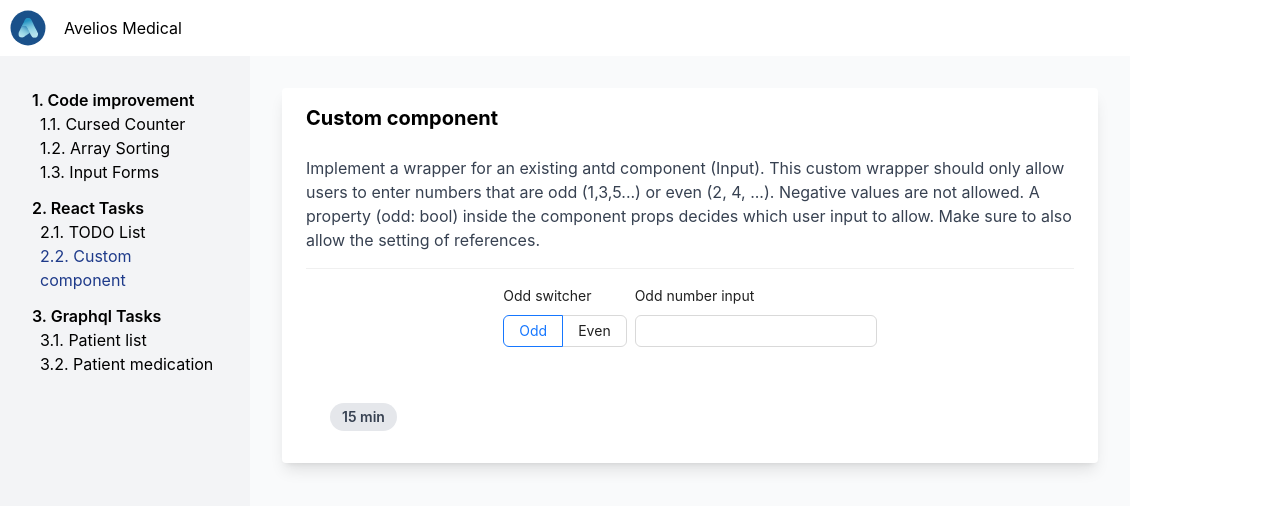
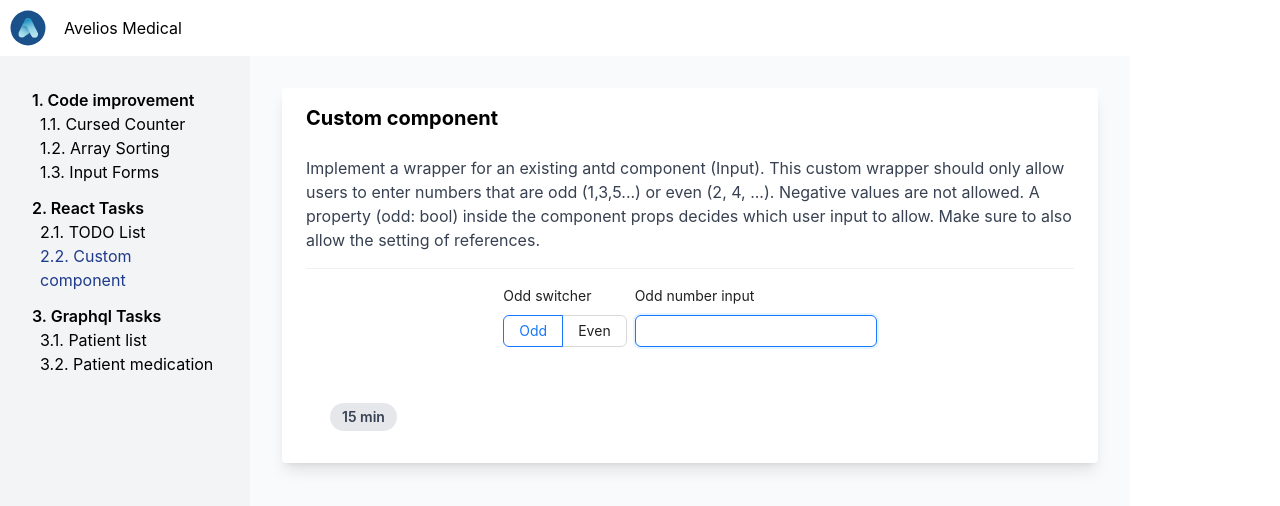
Before and after one commit to DenisVolhonsky/Frontend-Coding-Challenge, a React (Create React App) app in the folder frontend/: page /custom-component in a window 1280 px wide. Shown: the top 506 px of the page. Built offline with nearby package versions, Linux system fonts and the light colour scheme.

Commit message:
Fix Custom component

```diff
--- a/frontend/src/pages/tasks/react-tasks/CustomComponent.tsx
+++ b/frontend/src/pages/tasks/react-tasks/CustomComponent.tsx
@@ -1,23 +1,75 @@
-import React, { FC, useEffect, useState } from "react";
+import React, { FC, useEffect, useState, useRef, forwardRef, useImperativeHandle } from "react";
 import { Task } from "@/index";
 import { Form, Input, notification, Radio } from "antd";
+import type { InputRef } from 'antd';
 import { TaskWrapper } from "@/components/TaskWrapper";
 
 /** Editable Code START **/
 
 /**
- * The `OddEvenNumberInput` is a wrapper for the antd component `[Input](https://ant.design/components/input)` that only allows to enter
- * either odd or even number.
- * The property `odd` indicates the allowed characters.
+ * The `OddEvenNumberInput` is a wrapper for the antd component `[Input](https://ant.design/components/input)` that only allows the user to enter
+ * either odd or even numbers.
+ * The property `odd` indicates the allowed numbers.
  * Negative values are not allowed.
- *
- * Please document your changes.
+ * A ref can be passed to the input field to allow focusing or other actions.
  */
-interface OddNumberInputProps {
+interface OddEvenNumberInputProps {
   odd: boolean;
+  value?: string;
+  onChange?: (e: React.ChangeEvent<HTMLInputElement>) => void;
 }
 
-const OddEvenNumberInput: FC<OddNumberInputProps> = () => <Input />;
+// I used forwardRef to pass a ref from parent to child component to allow the parent to directly interact with the child's DOM node or component instance.
+const OddEvenNumberInput = forwardRef<InputRef, OddEvenNumberInputProps>(({ odd, value, onChange }, ref) => {
+  const inputRef = useRef<InputRef>(null);
+  const [lastError, setLastError] = useState<string | null>(null);
+
+  // Allows the parent component to control the input's focus, blur, selection range, etc.
+  useImperativeHandle(ref, () => ({
+    focus: () => {
+      inputRef.current?.focus();
+    },
+    // we need this default methods only to avoid ts error related with interface InputRef
+    blur: () => {
+      inputRef.current?.blur();
+    },
+    setSelectionRange: (start: number, end: number, direction?: "forward" | "backward" | "none") => {
+      inputRef.current?.input?.setSelectionRange(start, end, direction);
+    },
+    select: () => {
+      inputRef.current?.input?.select();
+    },
+    get input() {
+      return inputRef.current?.input || null;
+    }
+  }));
+
+  // Shows error notification if the input is invalid
+  const showError = (message: string) => {
+    if (lastError !== message) { // I prevented multiple notifications with the same type
+      notification.error({ message });
+      setLastError(message);
+    }
+  };
+
+  // Validates the input data and passes changes to the parent component
+  const handleChange = (e: React.ChangeEvent<HTMLInputElement>) => {
+    const inputValue = e.target.value;
+    if (/^\d*$/.test(inputValue)) { // Allow only numeric input
+      const number = parseInt(inputValue, 10);
+      if ((odd && number % 2 !== 0) || (!odd && number % 2 === 0)) {
+        setLastError(null);
+        onChange?.(e);  // the same as if (onChange) { onChange(e); }
+      } else {
+        showError(`Please enter an ${odd ? "odd" : "even"} number`);
+      }
+    } else {
+      showError("Please enter a valid number");
+    }
+  };
+
+  return <Input ref={inputRef} value={value} onChange={handleChange} />;
+});
 /** Editable Code END **/
 
 /**
@@ -27,19 +79,36 @@ const OddEvenNumberInput: FC<OddNumberInputProps> = () => <Input />;
  */
 export const CustomComponent: FC<Task> = (task) => {
   const [odd, setOdd] = useState<boolean>(true);
+  const inputRef = useRef<InputRef>(null);
 
   /** Editable Code START **/
   const focusInput = () => {
-    notification.error({ message: "TODO" });
+    inputRef.current?.focus();
   };
   /** Editable Code END **/
 
   const [value, setValue] = useState<string>();
 
+  // Clears the input value and focuses the input field when the `odd` flag changes
   useEffect(() => {
-    setValue(undefined);
-    focusInput();
+    setValue("");
+    focusInput(); // Added focus on Input by default
   }, [odd]);
+
+  // This handles and stores the input data and performs validation for odd/even numbers
+  const handleChange = (e: React.ChangeEvent<HTMLInputElement>) => {
+    const inputValue = e.target.value;
+    if (/^\d*$/.test(inputValue)) { // Allow only numeric input
+      const number = parseInt(inputValue, 10);
+      if ((odd && number % 2 !== 0) || (!odd && number % 2 === 0) || inputValue === "") {
+        setValue(inputValue);
+      } else {
+        notification.error({ message: `Please enter an ${odd ? "odd" : "even"} number` });
+      }
+    } else {
+      notification.error({ message: "Please enter a valid number" });
+    }
+  };
 
   return (
     <TaskWrapper task={task}>
@@ -57,12 +126,10 @@ export const CustomComponent: FC<Task> = (task) => {
         </Form.Item>
         <Form.Item label={odd ? "Odd number input" : "Even number input"}>
           <OddEvenNumberInput
+            ref={inputRef}
             odd={odd}
-            /** Editable Code START **/
-            // TODO: uncomment these lines after your implementation
-            // value={value}
-            // onChange={e => setValue(e.target.value)}
-            /** Editable Code END **/
+            value={value}
+            onChange={handleChange}
           />
         </Form.Item>
       </Form>
```
